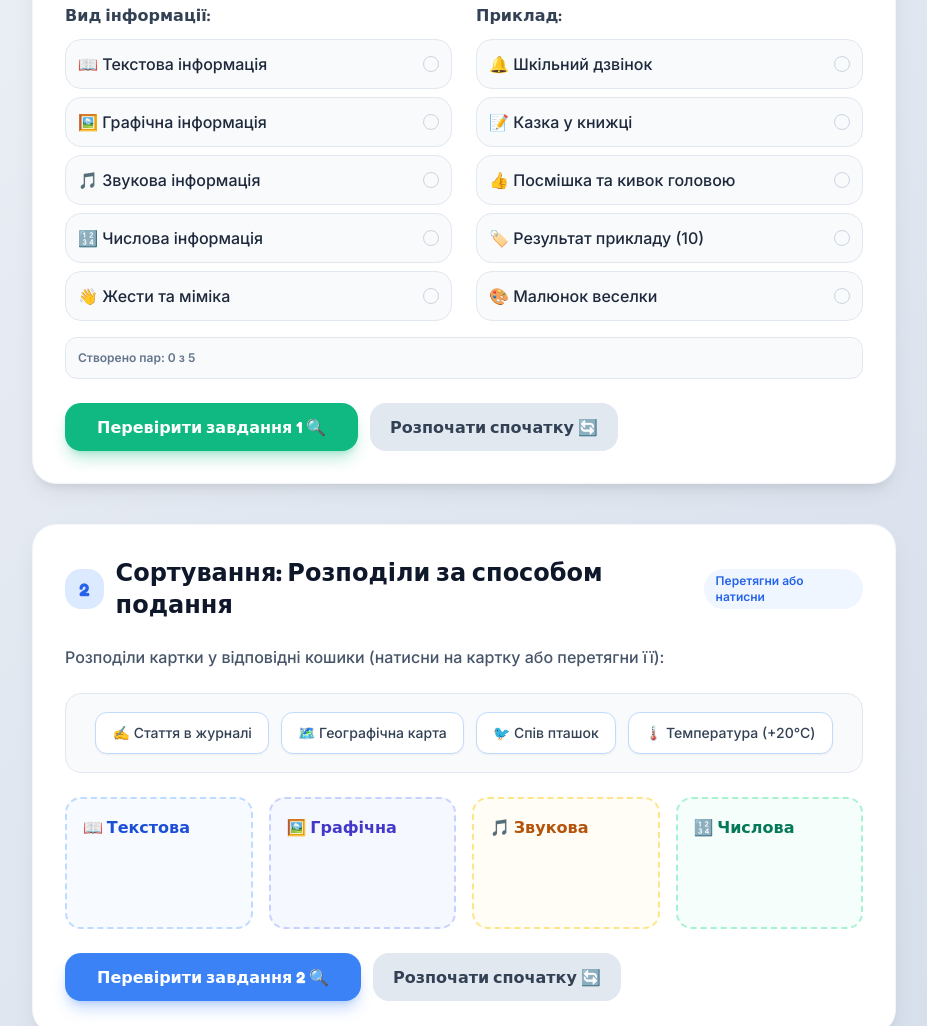
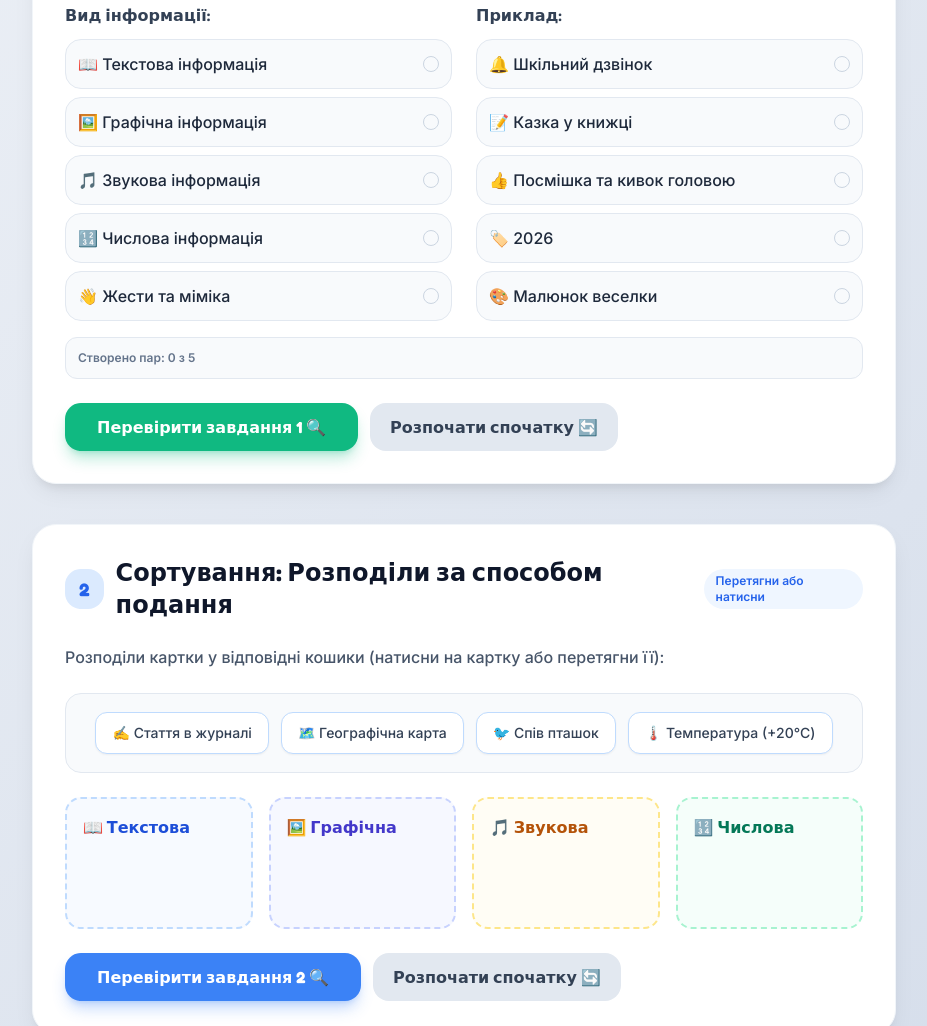
Before and after one commit to yurashrol/2inf, a plain HTML site: page lessons/lesson-03.html in a window 1280 px wide. Shown: the part 1144-2170 px from the top of the page, without its empty margins (176-1103 px from the left). Drawn offline with nearby package versions, Linux system fonts and the light colour scheme.

Commit message:
Update lesson-03.html

```diff
--- a/lessons/lesson-03.html
+++ b/lessons/lesson-03.html
@@ -158,7 +158,7 @@
                             <span class="w-4 h-4 rounded-full border border-slate-300 inline-block indicator"></span>
                         </div>
                         <div onclick="selectExample('numeric', this)" data-id="numeric" class="t1-right p-3 bg-slate-50 border border-slate-200 rounded-2xl cursor-pointer hover:bg-emerald-50 transition flex items-center justify-between font-medium">
-                            <span>🏷️ Результат прикладу (10)</span>
+                            <span>🏷️ 2026</span>
                             <span class="w-4 h-4 rounded-full border border-slate-300 inline-block indicator"></span>
                         </div>
                         <div onclick="selectExample('graphic', this)" data-id="graphic" class="t1-right p-3 bg-slate-50 border border-slate-200 rounded-2xl cursor-pointer hover:bg-emerald-50 transition flex items-center justify-between font-medium">
```
